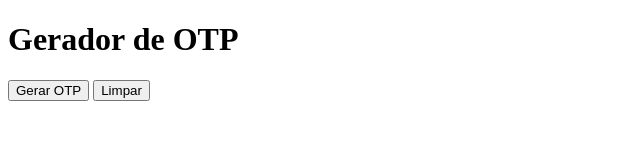
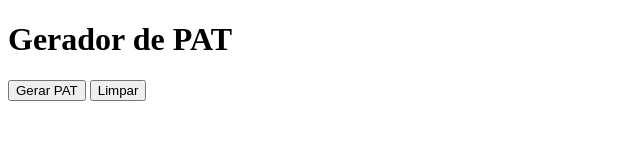
Before and after one commit to drbf17/desafio, a plain HTML site: page index.html in a window 1280 px wide. Shown: the full height of the page, 0-640 px from the left. Drawn offline with Linux system fonts and the light colour scheme.

Commit message:
Trocando otp por pat

```diff
--- a/index.html
+++ b/index.html
@@ -3,11 +3,11 @@
 <head>
     <meta charset="UTF-8">
     <meta name="viewport" content="width=device-width, initial-scale=1.0">
-    <title>Generate OTP</title>
+    <title>Generate PAT</title>
 </head>
 <body>
-    <h1>Gerador de OTP</h1>
-    <button onclick="generateOTP()">Gerar OTP</button>
+    <h1>Gerador de PAT</h1>
+    <button onclick="generateOTP()">Gerar PAT</button>
     <button onclick="clearOTP()">Limpar</button>
     <p id="otpDisplay"></p>
     <p id="otpLink"></p>
```
